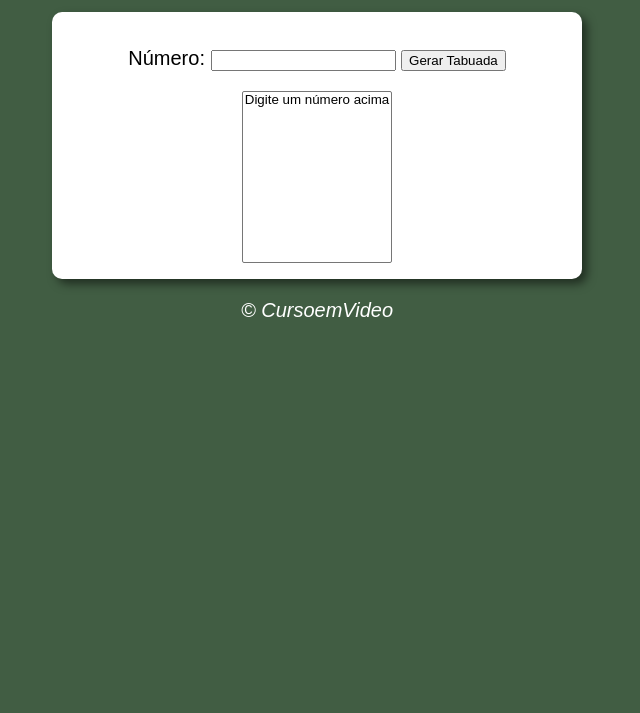
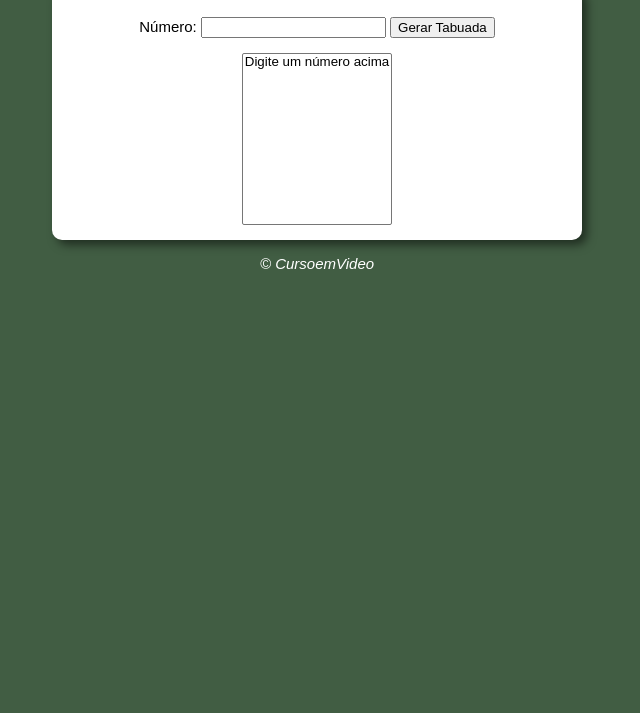
Before and after one commit to tarrasjose/tabuada, a plain HTML site: page index.html in a window 1280 px wide. Shown: the part 87-800 px from the top of the page, without its empty margins (323-963 px from the left). Drawn offline with Linux system fonts and the light colour scheme.

Commit message:
Update estilo.css

```diff
--- a/estilo.css
+++ b/estilo.css
@@ -1,6 +1,6 @@
 body {
     background: #415D43;
-    font: normal 15pt arial;
+    font: normal 15px arial;
 }
 
 header {
@@ -13,7 +13,7 @@ section {
     background: white;
     border-radius: 10px;
     padding: 15px;
-    max-width: 500px;
+    width: 500px;
     margin: auto;
     box-shadow: 5px 5px 10px rgba(0, 0, 0, 0.505);
     text-align: center;
@@ -37,4 +37,5 @@ footer {
         width: 50%;
     }
 
+
 }
```
